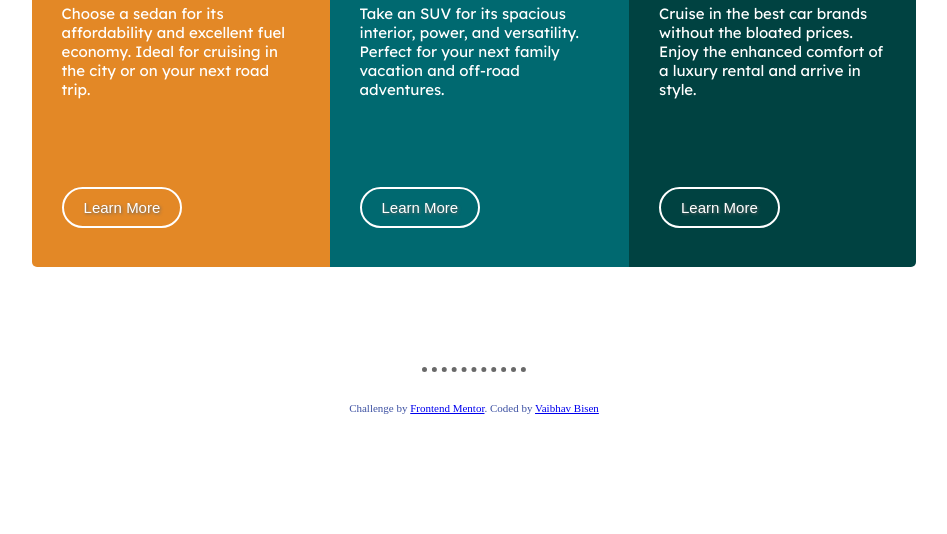
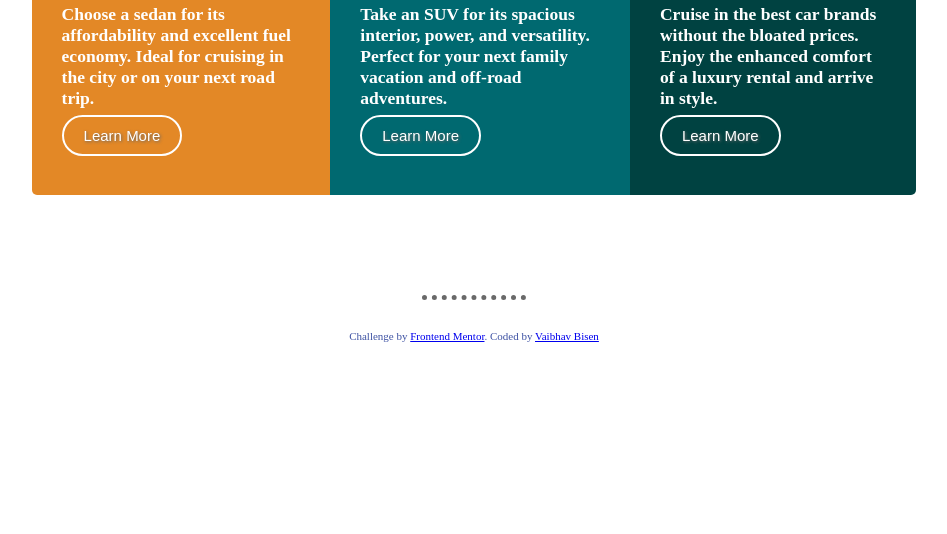
Before and after one commit to vaibhav-bisen/3-column-preview-card-component, a plain HTML site: page index.html in a window 1280 px wide. Shown: the part 266-800 px from the top of the page, without its empty margins (166-1113 px from the left). Drawn offline with Linux system fonts and the light colour scheme.

Commit message:
Update index.html

```diff
--- a/index.html
+++ b/index.html
@@ -19,22 +19,22 @@
    <td class="sedans">
     <img src="images/icon-sedans.svg">
     <h1>Sedans</h2>
-    <p>Choose a sedan for its affordability and excellent fuel economy. Ideal for cruising in the city
-    or on your next road trip.</p>
+    <h3>Choose a sedan for its affordability and excellent fuel economy. Ideal for cruising in the city
+    or on your next road trip.</h3>
     <a class="btn" href="#">Learn More</a>
     </td>
   <td class="suvs">
     <img src="images/icon-suvs.svg">
     <h1>SUVs</h1>
-    <p>Take an SUV for its spacious interior, power, and versatility. Perfect for your next family vacation
-    and off-road adventures.</p>
+    <h3>Take an SUV for its spacious interior, power, and versatility. Perfect for your next family vacation
+    and off-road adventures.</h3>
     <a class="btn" href="#">Learn More</a>
     </td>
   <td class="luxury">
     <img src="images/icon-luxury.svg">
     <h1>Luxury</h1>
-    <p>Cruise in the best car brands without the bloated prices. Enjoy the enhanced comfort of a luxury
-    rental and arrive in style.</p>
+    <h3>Cruise in the best car brands without the bloated prices. Enjoy the enhanced comfort of a luxury
+    rental and arrive in style.</h3>
     <a class="btn" href="#">Learn More</a>
     </td>
 </tr>
```
